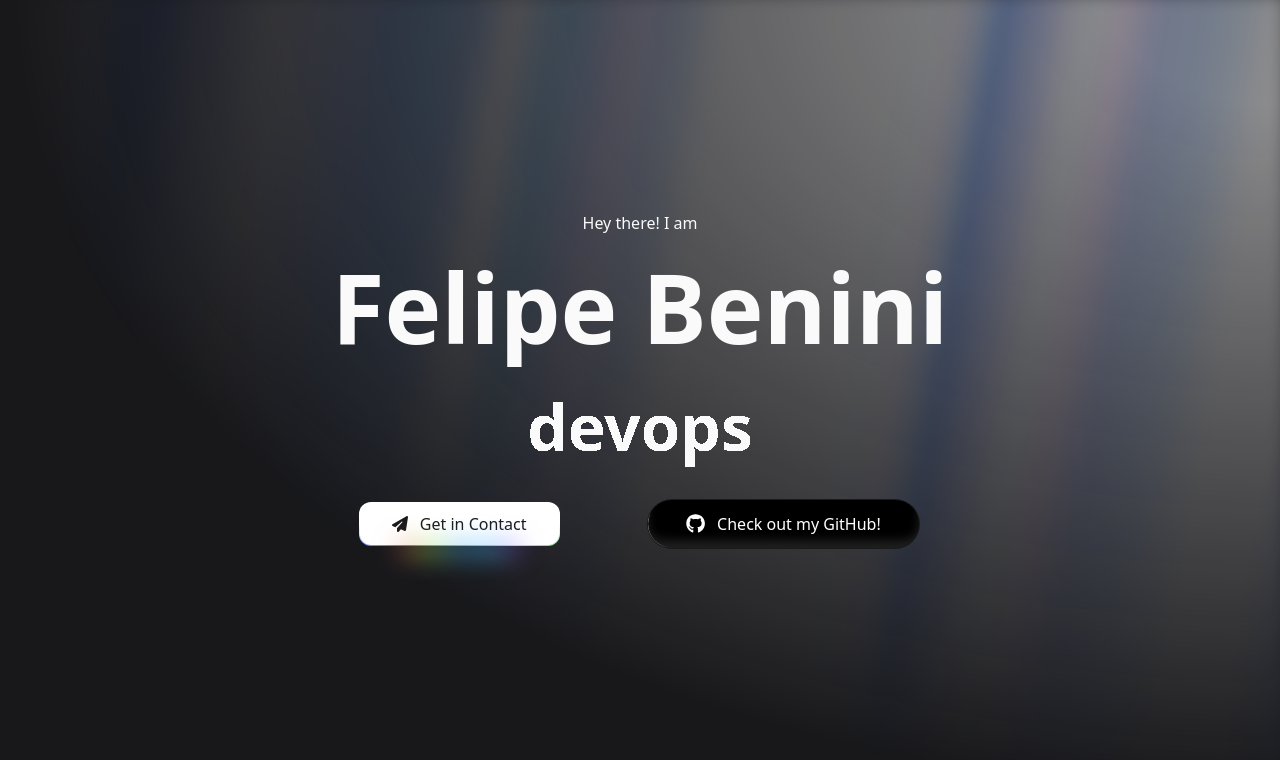
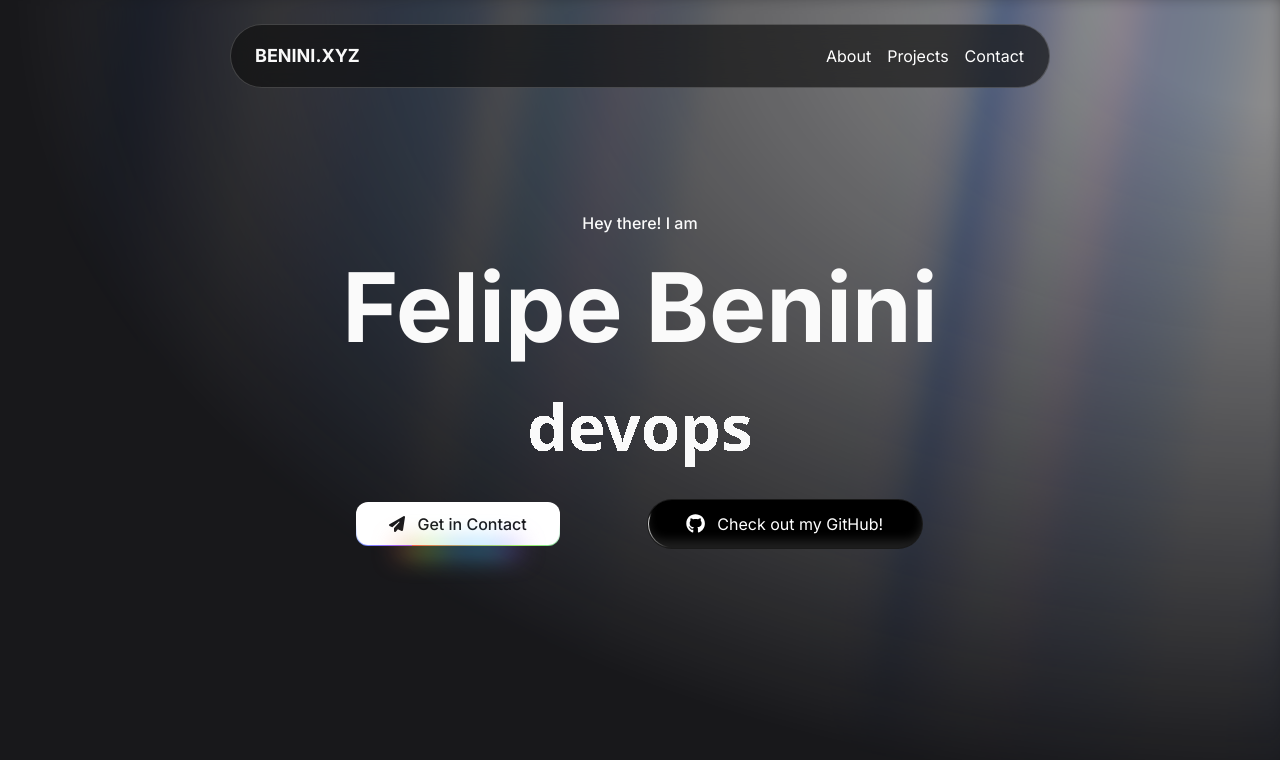
Before and after one commit to FelBenini/benini.xyz, a Next.js app: page / in a window 1280 px wide. Shown: the top 760 px of the page. Built offline with nearby package versions, Linux system fonts and the light colour scheme.

Commit message:
header and cool menu

```diff
--- a/app/layout.tsx
+++ b/app/layout.tsx
@@ -1,16 +1,9 @@
 import type { Metadata } from "next";
-import { Geist, Geist_Mono } from "next/font/google";
+import { Inter } from 'next/font/google'
 import "./globals.css";
+import Header from "@/components/ui/header";
 
-const geistSans = Geist({
-  variable: "--font-geist-sans",
-  subsets: ["latin"],
-});
-
-const geistMono = Geist_Mono({
-  variable: "--font-geist-mono",
-  subsets: ["latin"],
-});
+const inter = Inter({ subsets: ['latin'] })
 
 export const metadata: Metadata = {
   title: "Felipe Benini - CS Student",
@@ -25,8 +18,9 @@ export default function RootLayout({
   return (
     <html lang="en">
       <body
-        className={`${geistSans.variable} ${geistMono.variable} antialiased h-[200dvh] bg-[#18181b]`}
+        className={`${inter.className} antialiased h-[200dvh] bg-[#18181b]`}
       >
+        <Header />
         {children}
       </body>
     </html>
--- /dev/null
+++ b/components/ui/header.tsx
@@ -0,0 +1,45 @@
+"use client";
+
+import { HoveredLink, Menu, MenuItem, ProductItem } from "../ui/navbar-menu";
+import { useState } from "react";
+import Link from "next/link";
+
+const Header = () => {
+  const [active, setActive] = useState<string | null>(null);
+  return (
+    <header className="fixed backdrop-blur-lg inset-y-6 inset-x-0 mx-auto flex items-center z-50 w-[820px] max-w-[90%] justify-between h-16 bg-[#0E0E0Ea6] rounded-full px-6 border-[#F9F9F930] border">
+      <Link className="text-lg font-bold text-[#F9F9F9] " href="/">BENINI.XYZ</Link>
+      <div className="hidden sm:flex">
+        <Menu setActive={setActive}>
+          <MenuItem setActive={setActive} active={active} item="About">
+            <div className="flex flex-col space-y-4 text-sm">
+              <HoveredLink href="/web-dev">Web Development</HoveredLink>
+              <HoveredLink href="/interface-design">Interface Design</HoveredLink>
+              <HoveredLink href="/seo">Search Engine Optimization</HoveredLink>
+              <HoveredLink href="/branding">Branding</HoveredLink>
+            </div>
+          </MenuItem>
+          <MenuItem setActive={setActive} active={active} item="Projects">
+            <div className="flex flex-col space-y-4 text-sm">
+              <HoveredLink href="/hobby">Hobby</HoveredLink>
+              <HoveredLink href="/individual">Individual</HoveredLink>
+              <HoveredLink href="/team">Team</HoveredLink>
+              <HoveredLink href="/enterprise">Enterprise</HoveredLink>
+            </div>
+          </MenuItem>
+          <MenuItem setActive={setActive} active={active} item="Contact">
+            <div className="flex flex-col space-y-4 text-sm">
+              <HoveredLink href="https://github.com/FelBenini" target="blank">Github</HoveredLink>
+              <HoveredLink href="/individual">Individual</HoveredLink>
+              <HoveredLink href="/team">Team</HoveredLink>
+              <HoveredLink href="/enterprise">Enterprise</HoveredLink>
+            </div>
+          </MenuItem>
+
+        </Menu>
+      </div>
+    </header>
+  )
+}
+
+export default Header
--- /dev/null
+++ b/components/ui/navbar-menu.tsx
@@ -0,0 +1,121 @@
+"use client";
+import React from "react";
+import { motion } from "motion/react";
+import Link from "next/link";
+import Image from "next/image";
+
+const transition = {
+  type: "spring",
+  mass: 0.5,
+  damping: 11.5,
+  stiffness: 100,
+  restDelta: 0.001,
+  restSpeed: 0.001,
+};
+
+export const MenuItem = ({
+  setActive,
+  active,
+  item,
+  children,
+}: {
+  setActive: (item: string) => void;
+  active: string | null;
+  item: string;
+  children?: React.ReactNode;
+}) => {
+  return (
+    <div onMouseEnter={() => setActive(item)} className="relative ">
+      <motion.p
+        transition={{ duration: 0.3 }}
+        className="cursor-pointer hover:opacity-[0.9] text-white"
+      >
+        {item}
+      </motion.p>
+      {active !== null && (
+        <motion.div
+          initial={{ opacity: 0, scale: 0.85, y: 10 }}
+          animate={{ opacity: 1, scale: 1, y: 0 }}
+          transition={transition}
+        >
+          {active === item && (
+            <div className="absolute top-[calc(100%_+_0.05rem)] left-1/2 transform -translate-x-1/2 pt-4">
+              <motion.div
+                transition={transition}
+                layoutId="active" // layoutId ensures smooth animation
+                className="bg-[#181A1E] backdrop-blur-sm rounded-2xl overflow-hidden border border-white/[0.2] shadow-xl"
+              >
+                <motion.div
+                  layout // layout ensures smooth animation
+                  className="w-max h-full p-4"
+                >
+                  {children}
+                </motion.div>
+              </motion.div>
+            </div>
+          )}
+        </motion.div>
+      )}
+    </div>
+  );
+};
+
+export const Menu = ({
+  setActive,
+  children,
+}: {
+  setActive: (item: string | null) => void;
+  children: React.ReactNode;
+}) => {
+  return (
+    <nav
+      onMouseLeave={() => setActive(null)} // resets the state
+      className="relative rounded-full border border-transparent shadow-input flex justify-center space-x-4 "
+    >
+      {children}
+    </nav>
+  );
+};
+
+export const ProductItem = ({
+  title,
+  description,
+  href,
+  src,
+}: {
+  title: string;
+  description: string;
+  href: string;
+  src: string;
+}) => {
+  return (
+    <Link href={href} className="flex space-x-2">
+      <Image
+        src={src}
+        width={140}
+        height={70}
+        alt={title}
+        className="shrink-0 rounded-md shadow-2xl"
+      />
+      <div>
+        <h4 className="text-xl font-bold mb-1 text-white">
+          {title}
+        </h4>
+        <p className="text-sm max-w-[10rem] text-neutral-300">
+          {description}
+        </p>
+      </div>
+    </Link>
+  );
+};
+
+export const HoveredLink = ({ children, ...rest }: any) => {
+  return (
+    <Link
+      {...rest}
+      className="text-neutral-200"
+    >
+      {children}
+    </Link>
+  );
+};
--- a/package.json
+++ b/package.json
@@ -3,7 +3,7 @@
   "version": "0.1.0",
   "private": true,
   "scripts": {
-    "dev": "next dev --turbopack",
+    "dev": "next dev",
     "build": "next build",
     "start": "next start",
     "lint": "next lint",
@@ -18,7 +18,7 @@
     "clsx": "^2.1.1",
     "lucide-react": "^0.475.0",
     "motion": "^12.4.7",
-    "next": "15.1.7",
+    "next": "15.2.1",
     "react": "^19.0.0",
     "react-dom": "^19.0.0",
     "react-icons": "^5.5.0",
```
Also changed, not shown: 2 other files (tests, documents, lock files or other folders).
